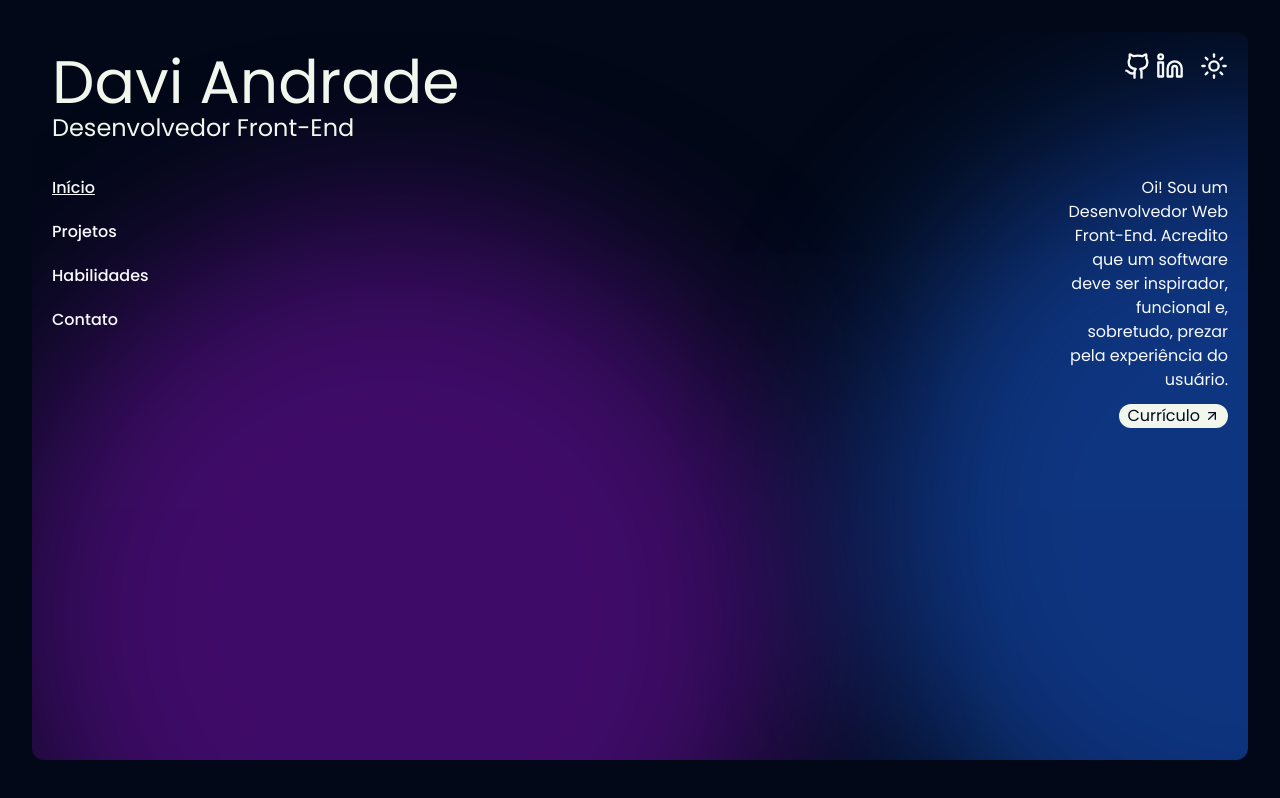
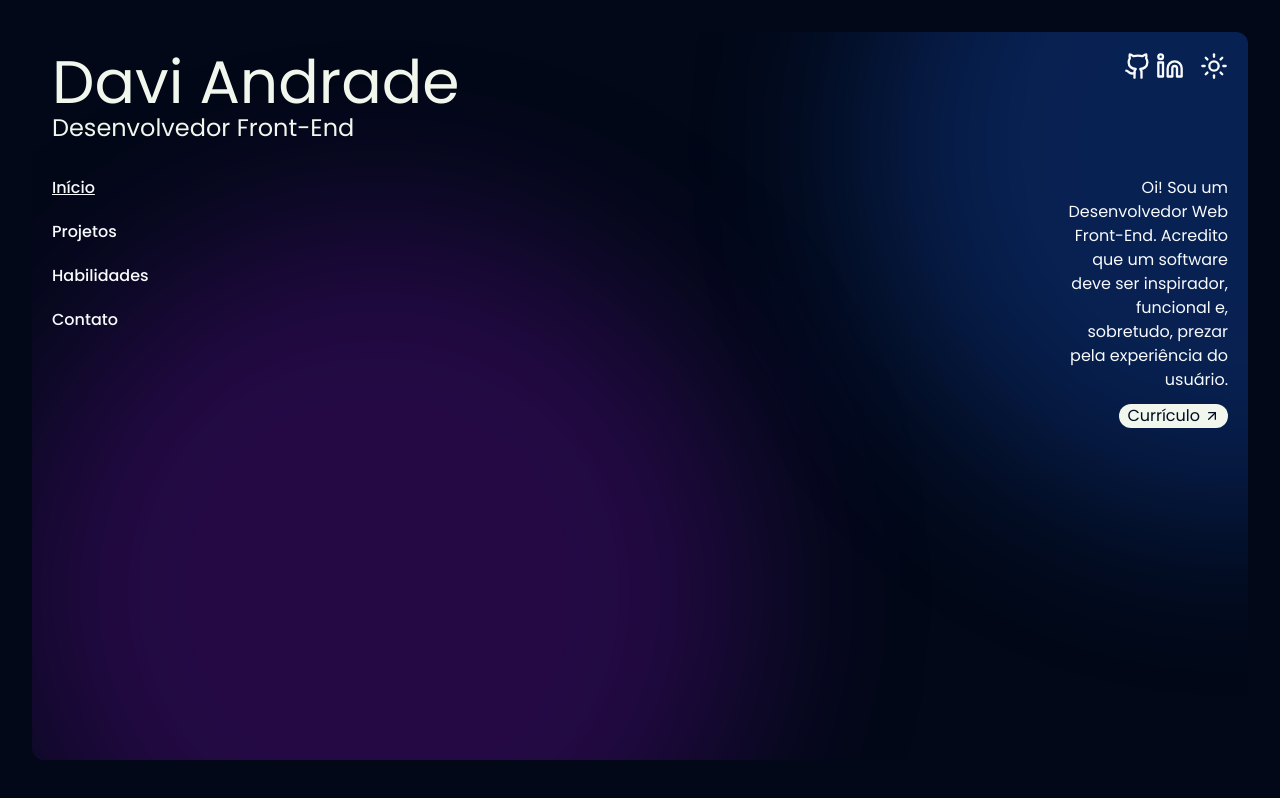
Before and after one commit to davi-andrade-js/dv-portfolio, a Next.js app: page / in a window 1280 px wide. Built offline with nearby package versions, Linux system fonts and the light colour scheme.

Commit message:
chage moving lights animation

```diff
--- a/src/app/globals.css
+++ b/src/app/globals.css
@@ -5,21 +5,21 @@
 /* TODO: turn into talwind */
 
 @font-face {
-  font-family: "Poppins Regular";
-  src: url("/fonts/Poppins-Regular.ttf");
+  font-family: 'Poppins Regular';
+  src: url('/fonts/Poppins-Regular.ttf');
 }
 
 @font-face {
-  font-family: "Poppins Medium";
-  src: url("/fonts/Poppins-Medium.ttf");
+  font-family: 'Poppins Medium';
+  src: url('/fonts/Poppins-Medium.ttf');
 }
 
 .font-poppinsRegular {
-  font-family: "Poppins Regular";
+  font-family: 'Poppins Regular';
 }
 
 .font-poppinsMedium {
-  font-family: "Poppins Medium";
+  font-family: 'Poppins Medium';
 }
 
 @layer base {
@@ -35,8 +35,10 @@
     --secondary: rgb(211, 206, 201);
     --secondary-foreground: 210 40% 98%;
 
-    --light-one-bg: rgba(138, 17, 203, 0.9);
-    --light-two-bg: rgba(29, 108, 255, 0.9);
+    --light-one-bg: rgba(138, 17, 203, 0.5);
+    --light-two-bg: rgba(29, 108, 255, 0.5);
+
+    --pulse-opacity: 0.3;
 
     --badge-background: rgba(241, 247, 237);
     --badge-text: rgb(4, 13, 34);
@@ -61,8 +63,10 @@
     --secondary: rgb(68 64 60);
     --secondary-foreground: 222.2 47.4% 11.2%;
 
-    --light-one-bg: rgb(109, 14, 170);
-    --light-two-bg: rgba(0, 70, 201, 1);
+    --light-one-bg: rgba(109, 14, 170, 0.7);
+    --light-two-bg: rgba(0, 70, 201, 0.7);
+
+    --pulse-opacity: 0.5;
 
     --badge-background: rgba(4, 13, 34);
     --badge-text: rgb(241, 255, 245);
@@ -97,14 +101,6 @@
 
   .text-balance {
     text-wrap: balance;
-  }
-
-  .light-one {
-    background-color: var(--light-one-bg);
-  }
-
-  .light-two {
-    background-color: var(--light-two-bg);
   }
 
   /* .nav {
@@ -142,13 +138,7 @@ body {
 }
 
 .text-glow {
-  background: linear-gradient(
-    to left,
-    #000000 20%,
-    #ffffff 30%,
-    #ffffff 70%,
-    #000000 80%
-  );
+  background: linear-gradient(to left, #000000 20%, #ffffff 30%, #ffffff 70%, #000000 80%);
   -webkit-background-clip: text;
   background-clip: text;
   -webkit-text-fill-color: transparent;
@@ -222,18 +212,28 @@ body {
   }
 }
 
+.light-one {
+  background-color: var(--light-one-bg);
+}
+
+.light-two {
+  background-color: var(--light-two-bg);
+}
+
 .bg-shape1 {
-  animation: one 8s infinite linear;
+  animation: one 8s forwards linear;
 }
 
 .bg-shape2 {
-  animation: two 15s infinite linear;
+  animation: two 8s forwards linear;
 }
 
 @keyframes one {
   0% {
     left: -20vw;
     top: -45vh;
+    width: 600px;
+    height: 600px;
   }
   10% {
     left: -20vw;
@@ -260,106 +260,81 @@ body {
     top: -45vh;
   }
   70% {
-    left: 0px;
+    left: 10px;
     top: 35vh;
   }
   80% {
-    left: 45vw;
+    left: 20vw;
     top: 35vh;
   }
   90% {
     left: 20vw;
-    top: -20vh;
+    top: 35vh;
+    width: 800px;
+    height: 800px;
   }
   100% {
-    left: -20vw;
-    top: -45vh;
+    width: 1200px;
+    height: 1200px;
+
+    opacity: var(--pulse-opacity);
   }
 }
 
 @keyframes two {
   0% {
+    left: 30vw;
+    top: 35vh;
+    width: 600px;
+    height: 600px;
+  }
+  20% {
+    left: -10vw;
+    top: 35vh;
+  }
+  30% {
+    left: -20vw;
+    top: -45vh;
+  }
+  40% {
+    left: 10vw;
+    top: -45vh;
+  }
+  50% {
+    left: 40vw;
+    top: 0vh;
+  }
+  60% {
+    left: 65vw;
+    top: 35vh;
+  }
+  70% {
     left: 65vw;
     top: -45vh;
   }
-  5% {
-    left: 65vw;
-    top: 35vh;
-  }
-  10% {
-    left: 30vw;
-    top: 35vh;
-  }
-  15% {
-    left: -10vw;
-    top: 35vh;
-  }
-  20% {
-    left: -20vw;
-    top: -45vh;
-  }
-  25% {
-    left: 10vw;
-    top: -45vh;
-  }
-  30% {
-    left: 40vw;
-    top: 0vh;
-  }
-  35% {
-    left: 65vw;
-    top: 35vh;
-  }
-  40% {
-    left: 65vw;
-    top: -45vh;
-  }
-  45% {
+  80% {
     left: 40vw;
     top: -45vh;
   }
-  50% {
-    left: 10vw;
-    top: -45vh;
-  }
-  55% {
-    left: -20vw;
-    top: -45vh;
-  }
-  60% {
-    left: -20vw;
+  90% {
+    left: 20vw;
     top: 35vh;
-  }
-  65% {
-    left: 10vw;
-    top: 35vh;
-  }
-  70% {
-    left: 40vw;
-    top: 35vh;
-  }
-  75% {
-    left: 65vw;
-    top: 35vh;
-  }
-  80% {
-    left: 65vw;
-    top: -45vh;
-  }
-  85% {
-    left: 30vw;
-    top: -45vh;
-  }
-  90% {
-    left: 55vw;
-    top: -0vh;
-  }
-  95% {
-    left: 65vw;
-    top: 35vh;
+    width: 800px;
+    height: 800px;
   }
   100% {
-    left: 65vw;
-    top: -45vh;
+    width: 1200px;
+    height: 1200px;
+
+    opacity: var(--pulse-opacity);
   }
 }
+
+/* @keyframes pulse {
+  50% {
+    opacity: 0.5;
+  }
+}
+.animate-pulse {
+  animation: pulse 2s cubic-bezier(0.4, 0, 0.6, 1) infinite;
+} */
--- a/src/components/MovingLights.tsx
+++ b/src/components/MovingLights.tsx
@@ -1,8 +1,37 @@
-export default function MovingLights() {
+'use client';
+
+import { useEffect, useState } from 'react';
+
+const MovingLights = () => {
+  const [endAnimation, setEndAnimation] = useState(false);
+
+  useEffect(() => {
+    setTimeout(() => {
+      setEndAnimation(true);
+    }, 8000);
+  });
+
   return (
-    <div className="motion-area ease m-[20px] h-[91vh] justify-center rounded-xl lg:m-[32px]">
-      <div className="bg-shape1 light-one bg-blur absolute h-[800px] w-[800px] rounded-full opacity-50"></div>
-      <div className="bg-shape2 light-two bg-blur absolute h-[800px] w-[800px] rounded-full opacity-50"></div>
+    <div
+      className={`motion-area ease m-[20px] h-[91vh] rounded-xl lg:m-[32px] ${endAnimation && 'animate-pulse'}`}
+    >
+      <div className="absolute left-[-90vw] md:left-px">
+        <div className="bg-shape1 light-one bg-blur xl:left-[10vw] top-[55vh] md:top-[30vh] absolute rounded-full"></div>
+        <div className="bg-shape2 light-two bg-blur xl:left-[10vw] top-[55vh] md:top-[30vh] absolute rounded-full"></div>
+      </div>
     </div>
   );
+};
+
+export default MovingLights;
+
+{
+  /* <div className="motion-area ease m-[20px] h-[91vh] duration-[4000ms] rounded-xl lg:m-[32px]">
+      <div className="absolute left-[10vw] ">
+        <span className="bg-shape1 light-one top-[55vh] md:top-[30vh] bg-blur absolute rounded-full"></span>
+      </div>
+      <div className="absolute left-[10vw] ">
+        <span className="bg-shape2 light-two top-[55vh] md:top-[30vh] bg-blur absolute rounded-full"></span>
+      </div>
+    </div> */
 }
```
Also changed, not shown: public/fonts/Geomatrix.otf (deleted), public/fonts/Reggina Medium.otf (deleted).
